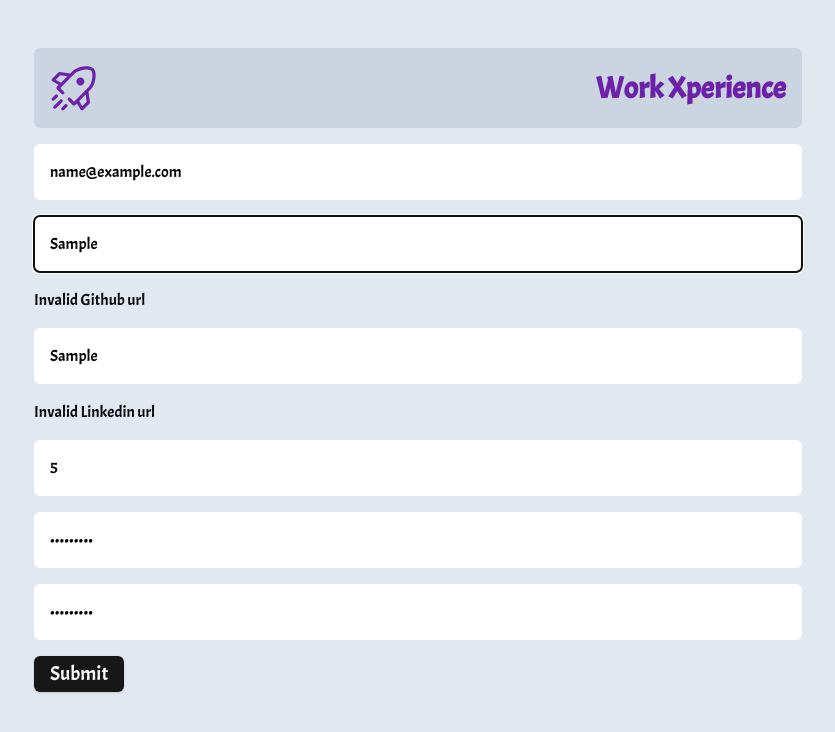
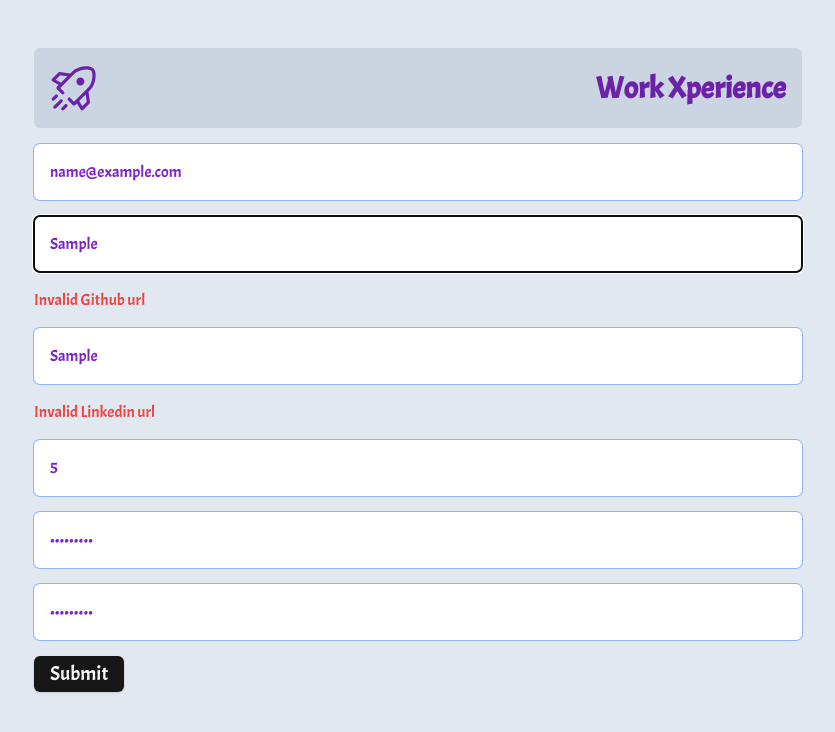
Before and after one commit to Diego-Girao/zod-react-hook-form, a Next.js app: page / in a window 1280 px wide. Both pictures are taken after typing "name@example.com", "Sample", "Sample", "5", "Sample123", "Sample123" into the empty fields and a click on the button "Submit". Shown: the top 732 px of the page, without its empty margins (222-1057 px from the left). Built offline with nearby package versions, Linux system fonts and the light colour scheme.

Commit message:
style: change error message color

```diff
--- a/app/components/FormField.tsx
+++ b/app/components/FormField.tsx
@@ -10,12 +10,14 @@ const FormField: React.FC<FormFieldProps> = ({
 }) => (
 	<>
 		<input
-			className="p-4 w-full rounded-md"
+			className="p-4 w-full rounded-md text-purple-700 ring-1"
 			type={type}
 			placeholder={placeholder}
 			{...register(name, { valueAsNumber })}
 		/>
-		{error && <span className="error-message">{error.message}</span>}
+		{error && (
+			<span className="error-message text-red-500">{error.message}</span>
+		)}
 	</>
 )
 
```
